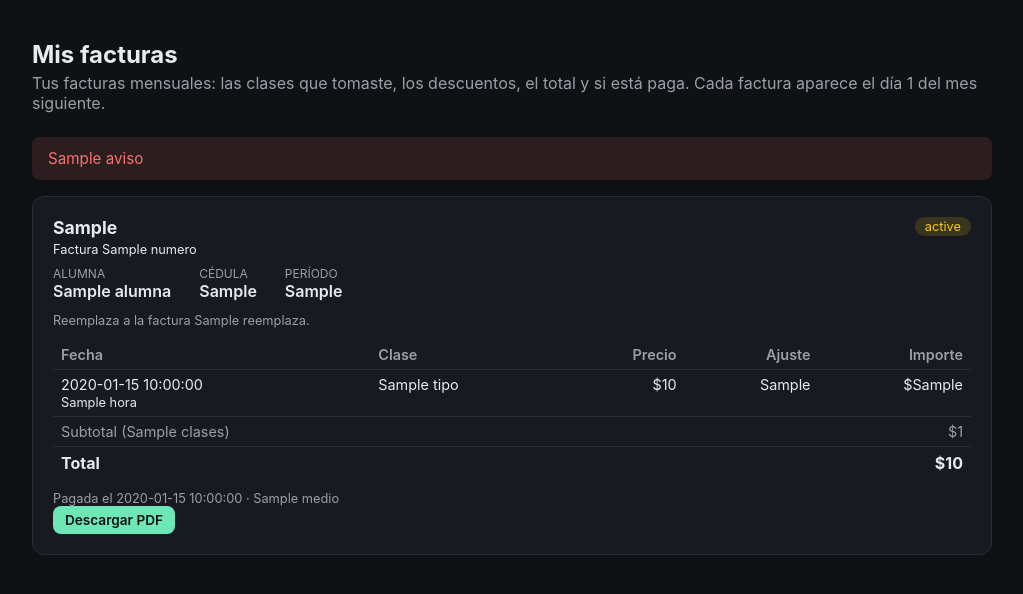
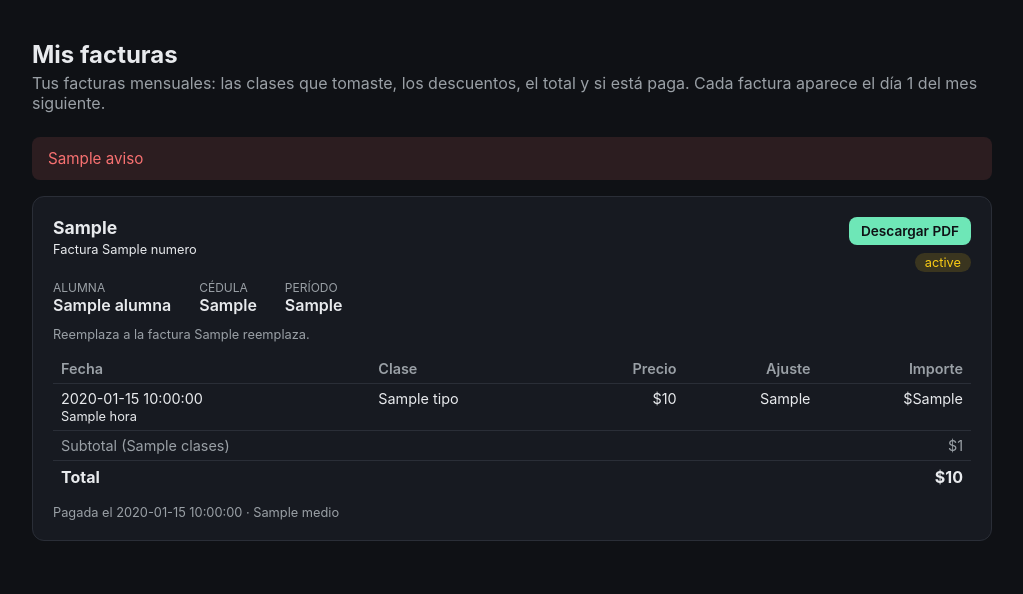
Before and after one commit to pilisoldo1-code/Just-Show-Up, a FastAPI app: template app/templates/mis_facturas.html in a window 1280 px wide. Shown: the part 111-705 px from the top of the page, without its empty margins (128-1151 px from the left). Run offline with FastAPI, Linux system fonts and the light colour scheme; the template is opened without the code that fills it: most values are stand-ins (such as "Sample title", 1, 10 or a date in 2020).

Commit message:
Mis facturas: PDF y estado arriba a la derecha, logo de Mercado Pago a la derecha
- «Descargar PDF» arriba a la derecha de cada factura y el estado justo debajo.
- Botón «Pagar con Mercado Pago» al final, con el texto primero y el logo
  oficial (sin editar, en su proporción) a la derecha; en celulares angostos
  el logo se achica para que el texto entre en una línea.
Sin cambios de funcionamiento.

Co-Authored-By: Claude Opus 5.5 <noreply@anthropic.com>

```diff
--- a/app/static/style.css
+++ b/app/static/style.css
@@ -1537,6 +1537,25 @@ main.ancho {
     flex-wrap: wrap;
     align-items: center;
     gap: 10px;
+    margin-top: 16px;
+}
+
+/* Mis facturas: mes y número a la izquierda; PDF y estado arriba a la derecha. */
+.factura-cabecera-alumna {
+    flex-wrap: nowrap;
+    margin-bottom: 8px;
+}
+
+.factura-titulo {
+    min-width: 0;
+}
+
+.factura-lado {
+    display: flex;
+    flex-direction: column;
+    align-items: flex-end;
+    gap: 8px;
+    flex: none;
 }
 
 .factura-acciones form {
@@ -1551,7 +1570,7 @@ main.ancho {
     justify-content: center;
     gap: 6px;
     min-height: 52px;
-    padding: 4px 20px 4px 6px;
+    padding: 4px 6px 4px 20px;
     background: #fff;
     color: #1f2937;
     border: 1px solid #e5e7eb;
@@ -1584,6 +1603,10 @@ main.ancho {
     flex: none;
 }
 
+.btn-mp-texto {
+    white-space: nowrap;
+}
+
 @media (max-width: 520px) {
     .factura-acciones form,
     .btn-mercado-pago {
@@ -1591,7 +1614,31 @@ main.ancho {
     }
 }
 
+/* Celulares angostos: el logo se achica en proporción para que el texto entre en una línea. */
+@media (max-width: 400px) {
+    .btn-mercado-pago {
+        gap: 4px;
+        padding: 4px 4px 4px 14px;
+        font-size: 0.9rem;
+    }
+
+    .btn-mp-logo {
+        height: 36px;
+    }
+}
+
 .texto-alerta {
     color: #fbbf24;
     font-weight: 600;
 }
+
+@media (max-width: 340px) {
+    .btn-mercado-pago {
+        padding-left: 10px;
+        font-size: 0.82rem;
+    }
+
+    .btn-mp-logo {
+        height: 30px;
+    }
+}
--- a/app/templates/mis_facturas.html
+++ b/app/templates/mis_facturas.html
@@ -19,12 +19,13 @@
         {% if facturas %}
         {% for f in facturas %}
         <section class="panel factura-alumna{% if f.estado_factura == 'anulada' %} factura-anulada{% endif %}">
-            <div class="factura-cabecera">
-                <div>
+            <div class="factura-cabecera factura-cabecera-alumna">
+                <div class="factura-titulo">
                     <h2>{{ f.mes_txt }}</h2>
                     <span class="nota-chica">Factura {{ f.numero }}</span>
                 </div>
-                <div class="factura-estados">
+                <div class="factura-lado">
+                    <a class="btn btn-chico" href="/mis-facturas/{{ f.id }}/pdf">Descargar PDF</a>
                     {% if f.estado_factura == 'anulada' %}
                     <span class="badge badge-off">Anulada</span>
                     {% else %}
@@ -41,19 +42,16 @@
             {% set interno = false %}
             {% include "_factura_lineas.html" %}
             {% if f.pago %}<p class="nota">Pagada el {{ f.pago.fecha }} · {{ f.pago.medio }}</p>{% endif %}
+            {% if pago_mp and f.estado_factura == 'confirmada' and f.estado_pago == 'pendiente' %}
             <div class="factura-acciones">
-                {% if pago_mp and f.estado_factura == 'confirmada' and f.estado_pago == 'pendiente' %}
                 <form action="/mis-facturas/{{ f.id }}/mercado-pago" method="post"
                       onsubmit="var b = this.querySelector('button'); b.disabled = true; b.querySelector('.btn-mp-texto').textContent = 'Abriendo Mercado Pago…'">
                     <button type="submit" class="btn-mercado-pago">
-                        <img class="btn-mp-logo" src="/static/img/mercado-pago-logo.svg" alt="Mercado Pago" width="109" height="44" />
                         <span class="btn-mp-texto">Pagar con Mercado Pago</span>
+                        <img class="btn-mp-logo" src="/static/img/mercado-pago-logo.svg" alt="" width="109" height="44" />
                     </button>
                 </form>
-                {% endif %}
-                <a class="btn btn-chico" href="/mis-facturas/{{ f.id }}/pdf">Descargar PDF</a>
             </div>
-            {% if pago_mp and f.estado_factura == 'confirmada' and f.estado_pago == 'pendiente' %}
             <p class="nota-chica">Pago de prueba: se usa una cuenta y una tarjeta de prueba de Mercado Pago, con dinero ficticio.</p>
             {% endif %}
         </section>
```
Also changed, not shown: tests/test_mercadopago.py (+5 -1 lines).
